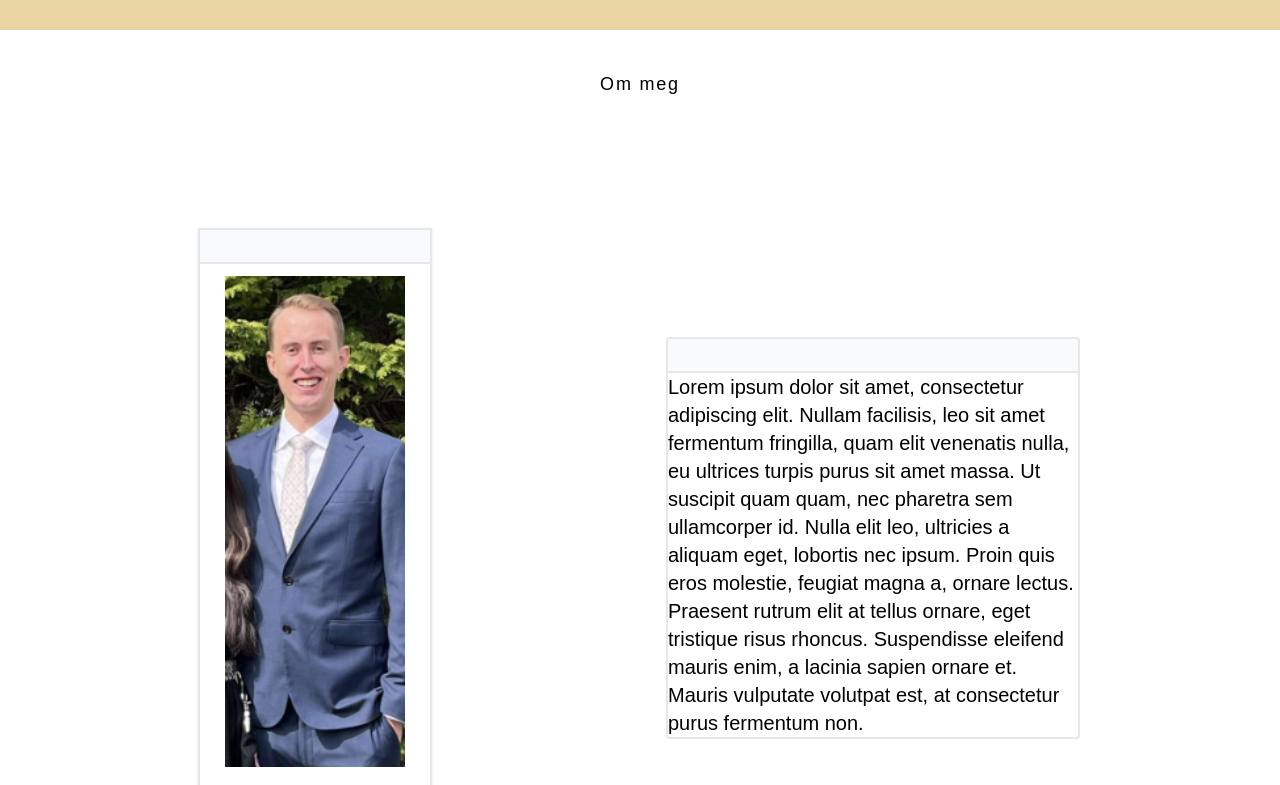
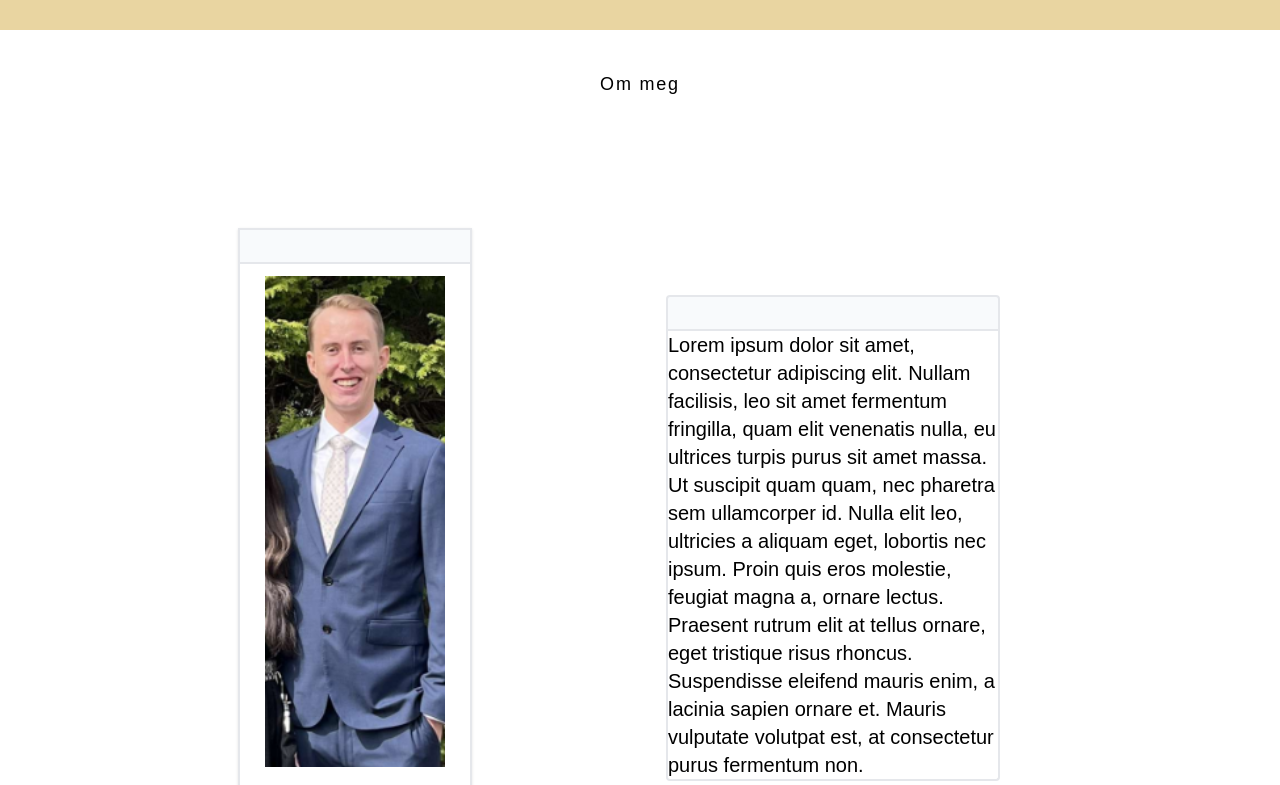
Before and after one commit to MathiasHS/portfolio, a React (Create React App) app: page / in a window 1280 px wide. Shown: the part 720-1505 px from the top of the page. Built offline with nearby package versions, Linux system fonts and the light colour scheme; some icons are missing.

Commit message:
la til litt padding

```diff
--- a/src/components/sections/About.js
+++ b/src/components/sections/About.js
@@ -8,7 +8,7 @@ export default function About(props) {
     <div id="about">
       <SectionTitle title="Om meg" />
 
-      <div className="grid gap-5 sm:grid-cols-2 xs:grid-cols-1 place-items-center min-h-screen">
+      <div className="grid gap-5 sm:grid-cols-2 xs:grid-cols-1 place-items-center min-h-screen px-20">
         <Polaroid />
 
         <TextWindow about={props.about} />
```
